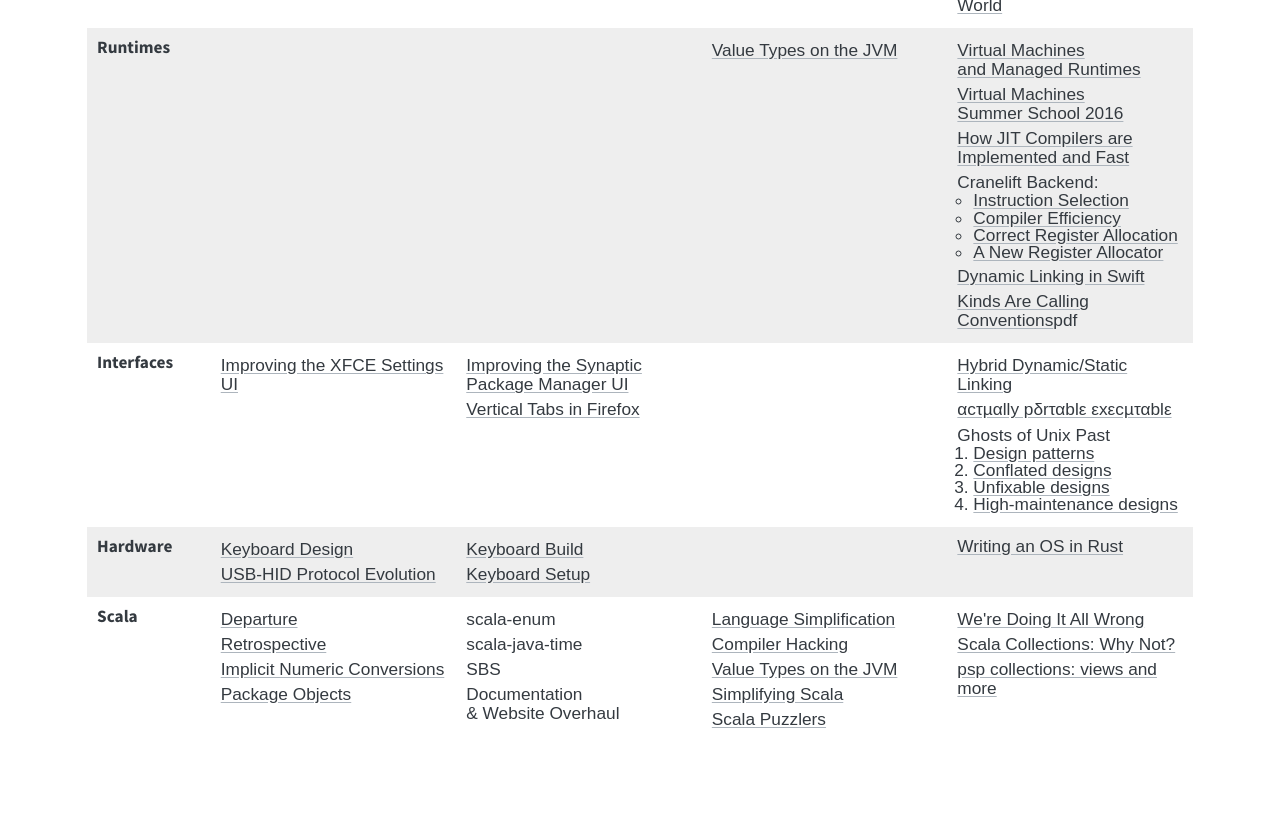
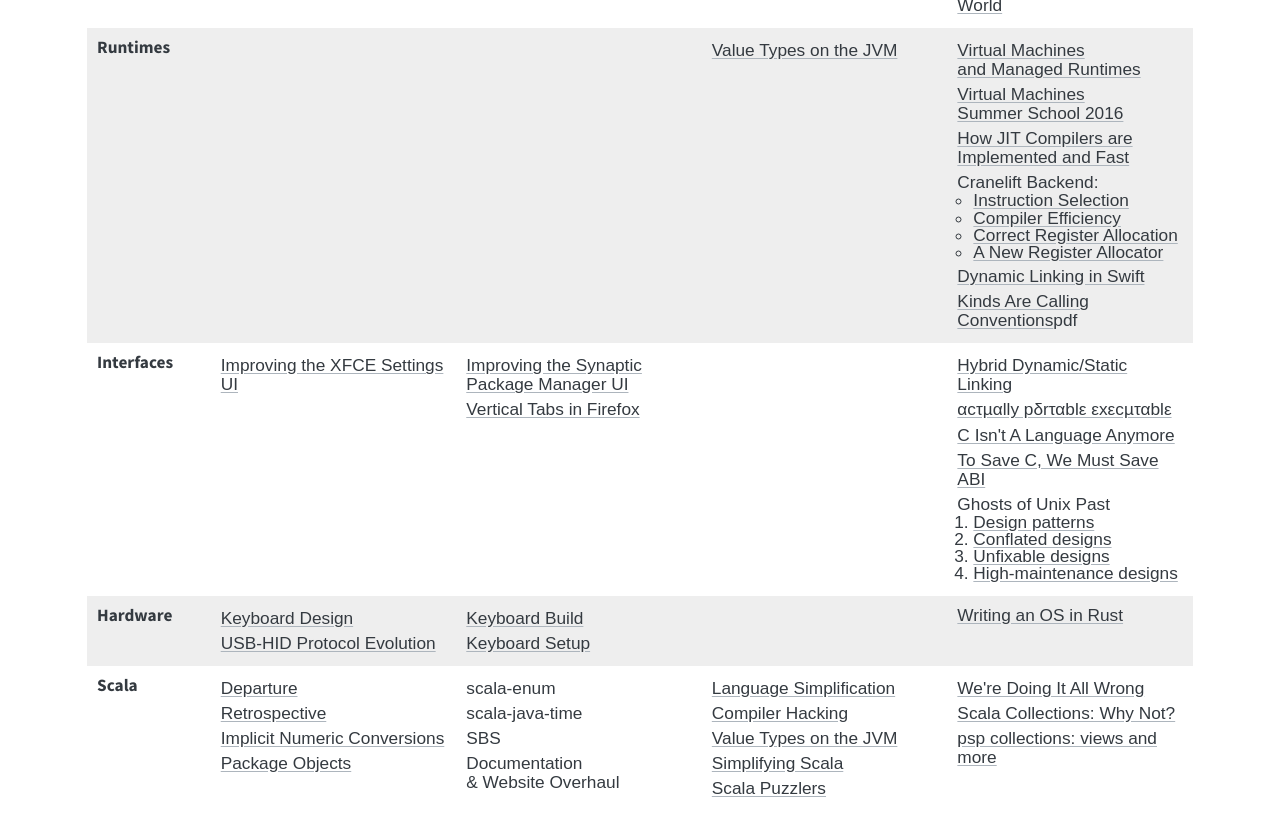
Before and after one commit to soc/soc.me, a Jekyll site: the page built from index.md, in a window 1280 px wide and 900 px high, scrolled down 712 px. Shown: the top 836 px of the window. Built offline with Jekyll 4.4.1, drawn with Linux system fonts in a browser that asks for light colours; some web fonts are replaced.

Commit message:
add "C Isn't A Programming Language Anymore" and "To Save C, We Must Save ABI" to index

```diff
--- a/index.md
+++ b/index.md
@@ -141,6 +141,8 @@
     <td>
       <div><a href="https://www.youtube.com/watch?v=pq1XqP4-qOo">Hybrid Dynamic/Static Linking</a></div>
       <div><a href="https://justine.lol/ape.html">αcτµαlly pδrταblε εxεcµταblε</a></div>
+      <div><a href="https://gankra.github.io/blah/c-isnt-a-language/">C Isn't A Language Anymore</a></div>
+      <div><a href="https://thephd.dev/to-save-c-we-must-save-abi-fixing-c-function-abi">To Save C, We Must Save ABI</a></div>
       <div>Ghosts of Unix Past
         <ol>
           <li><a href="https://lwn.net/Articles/411845/">Design patterns</a></li>
```
